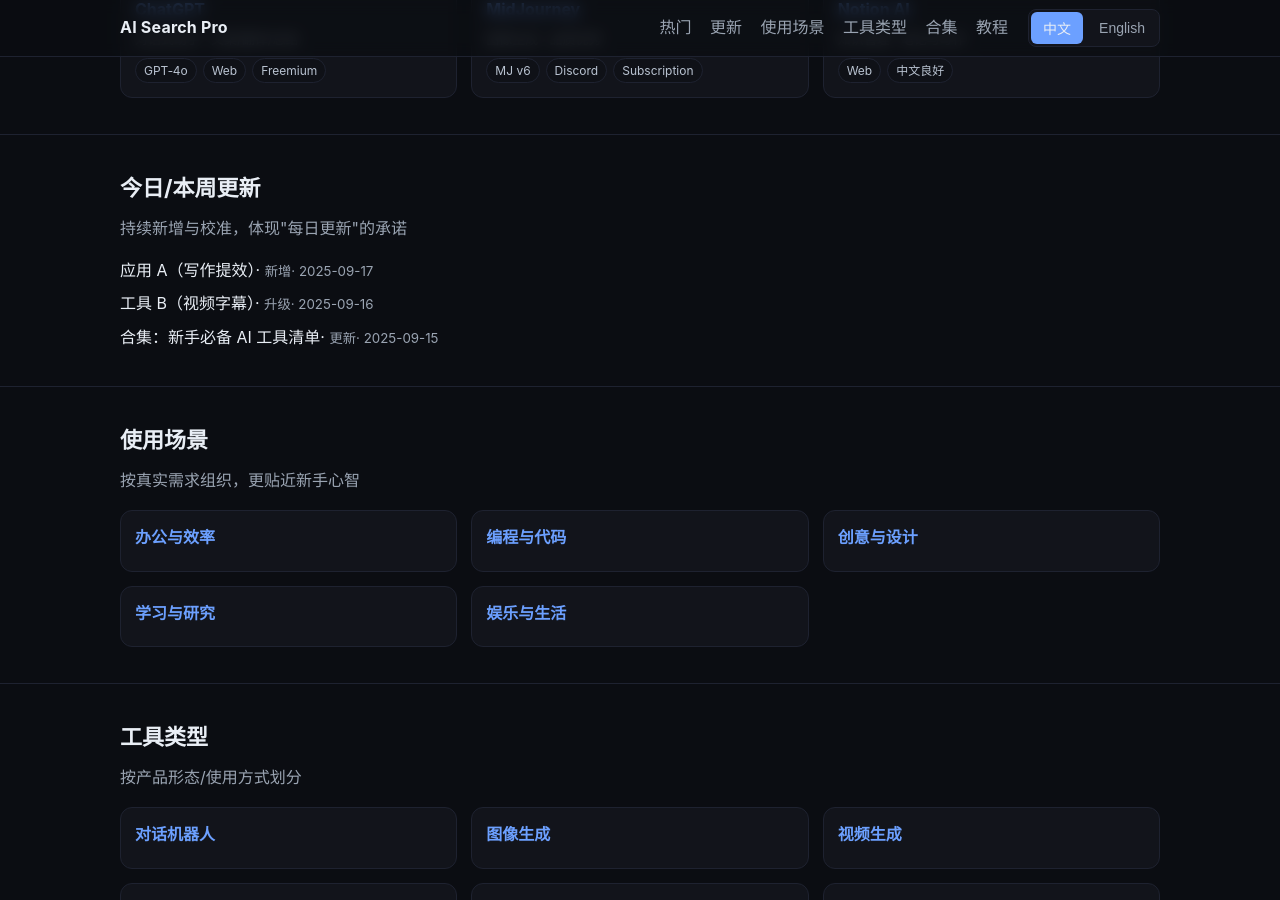
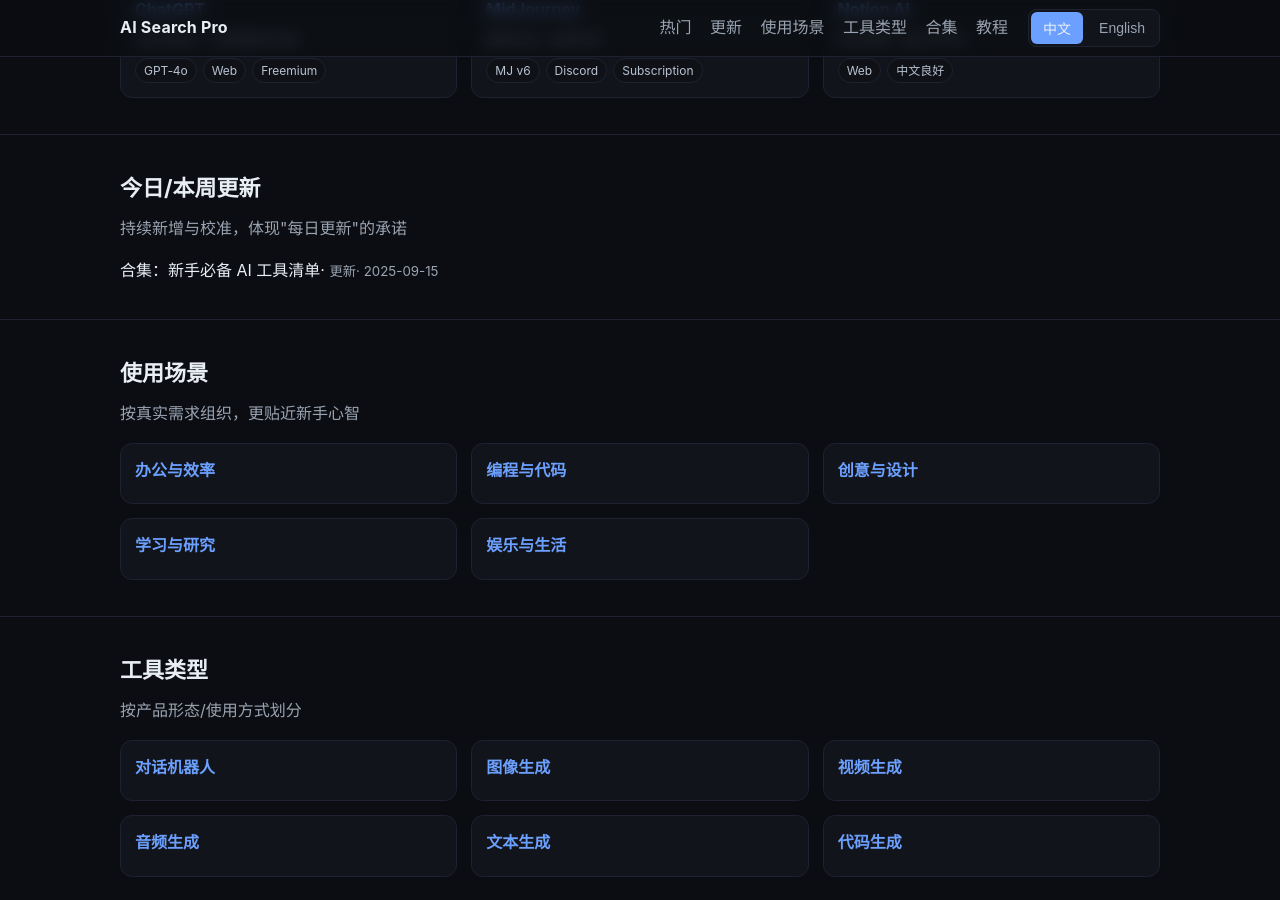
Before and after one commit to AiSearchPro/aisearchpro.github.io, a Jekyll site: the page built from docs/index.md, in a window 1280 px wide and 900 px high, scrolled down 563 px. Built offline with Jekyll 4.4.1, drawn with Linux system fonts in a browser that asks for light colours.

Commit message:
docs: 移除过期的更新条目

```diff
--- a/docs/_data/updates.yml
+++ b/docs/_data/updates.yml
@@ -1,21 +1,5 @@
 # 首页「今日/本周更新」数据源
 items:
-  - title:
-      zh: "应用 A（写作提效）"
-      en: "App A (Writing Efficiency)"
-    url: "#"
-    type:
-      zh: "新增"
-      en: "New"
-    date: "2025-09-17"
-  - title:
-      zh: "工具 B（视频字幕）"
-      en: "Tool B (Video Subtitles)"
-    url: "#"
-    type:
-      zh: "升级"
-      en: "Updated"
-    date: "2025-09-16"
   - title:
       zh: "合集：新手必备 AI 工具清单"
       en: "Collection: Essential AI Tools for Beginners"
```
